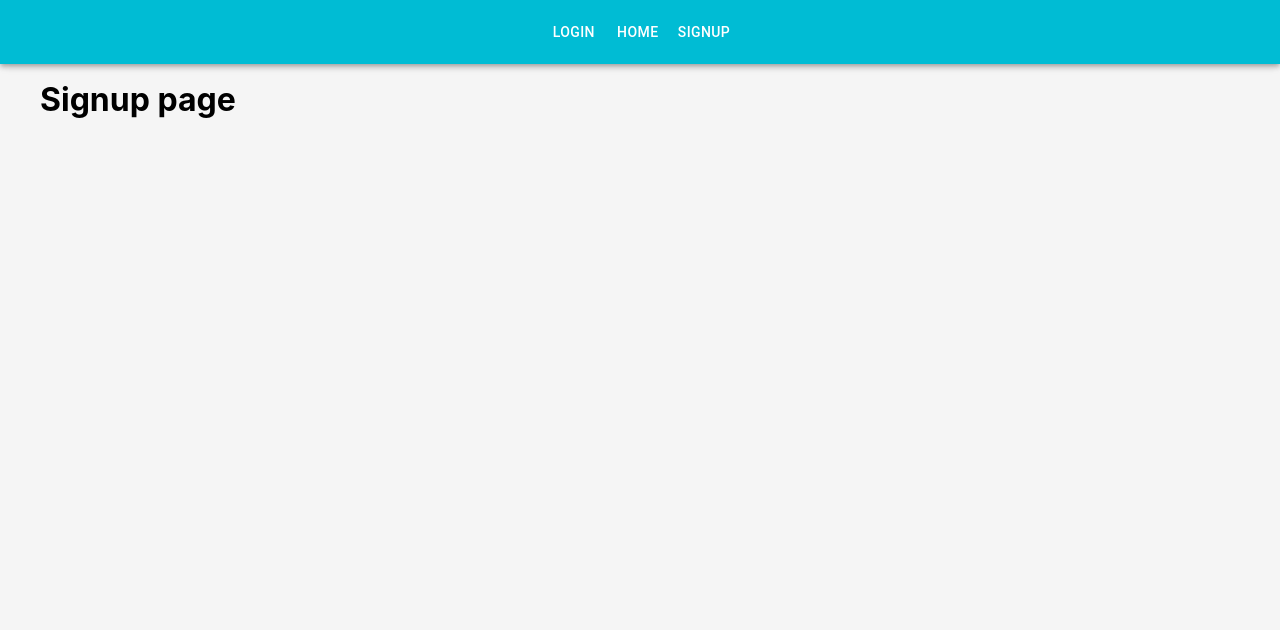
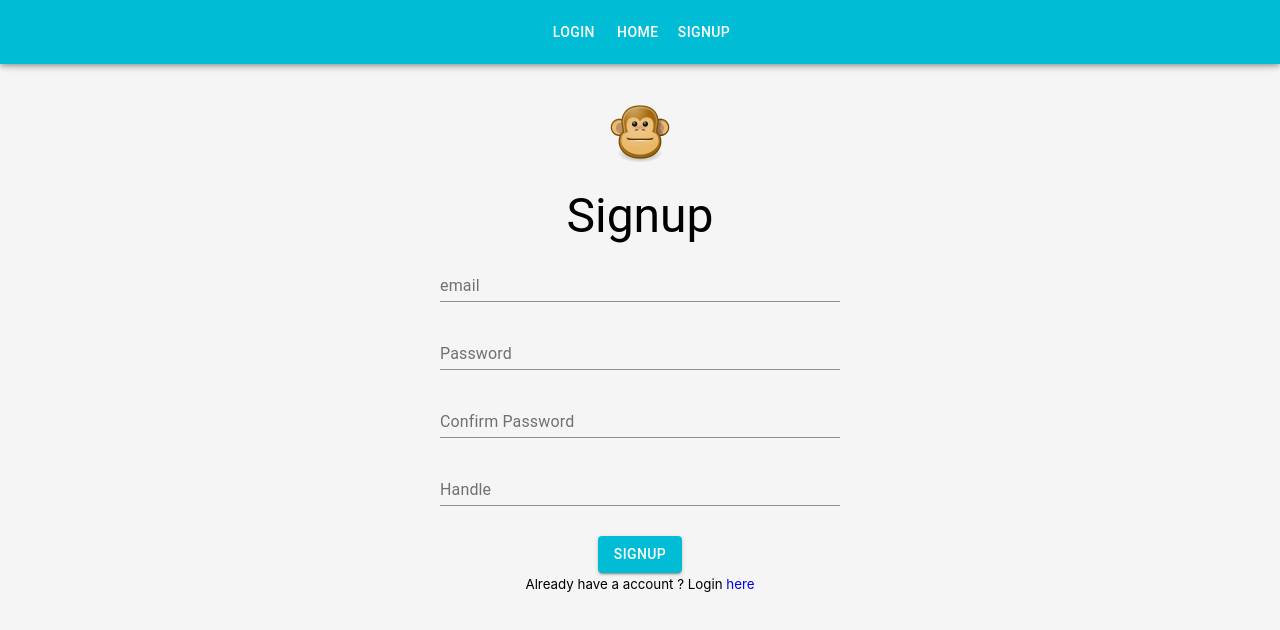
Before and after one commit to hikari77/rgpost-client, a React (Create React App) app: page /signup in a window 1280 px wide. Shown: the top 630 px of the page. Built offline with nearby package versions, Linux system fonts and the light colour scheme.

Commit message:
add signup and authenticated

```diff
--- a/package.json
+++ b/package.json
@@ -9,6 +9,7 @@
     "@testing-library/user-event": "^7.2.1",
     "axios": "^0.19.2",
     "dayjs": "^1.8.31",
+    "jwt-decode": "^2.2.0",
     "react": "^16.13.1",
     "react-dom": "^16.13.1",
     "react-router-dom": "^5.2.0",
--- a/src/App.js
+++ b/src/App.js
@@ -1,35 +1,37 @@
 import React, { Component } from 'react';
 import { BrowserRouter as Router, Switch, Route} from 'react-router-dom';
 import './App.css';
-
+import themeFile from './util/theme';
+import jwtDecode from 'jwt-decode';
 // MUI
 import { createMuiTheme, MuiThemeProvider } from '@material-ui/core/styles';
 
 
 // components
 import Navbar from './components/Navbar';
+import AuthRoute from './util/AuthRoute';
 
 // pages
 import home from './pages/home';
 import login from './pages/login';
 import signup from './pages/signup';
 
-const theme = createMuiTheme({
-  palette: {
-    primary: {
-      light: '#33c9dc',
-      main: '#00bcd4',
-      dark: '#008394',
-      contrastText: '#fff'
-    },
-    secondary: {
-      light: '#ff6333',
-      main: '#ff3d00',
-      dark: '#b22a00',
-      contrastText: '#fff'
-    }
-  },
-});
+const theme = createMuiTheme(themeFile);
+
+
+let authenticated;
+const token = localStorage.FBIdToken;
+
+if(token) {
+  const decodedToken = jwtDecode(token);
+  // console.log(decodedToken);
+  if(decodedToken.exp * 1000 < Date.now()){
+    window.location.href = '/login';
+    authenticated = false;
+  } else {
+    authenticated = true;
+  }
+}
 
 
 class App extends Component {
@@ -42,8 +44,8 @@
           <div className="container">
             <Switch>
               <Route exact path='/' component={home} />
-              <Route exact path='/login' component={login} />
-              <Route exact path='/signup' component={signup} />
+              <AuthRoute exact path='/login' component={login} authenticated={authenticated}/>
+              <AuthRoute exact path='/signup' component={signup} authenticated={authenticated}/>
             </Switch>
           </div>
         </Router>
--- a/src/pages/login.js
+++ b/src/pages/login.js
@@ -12,28 +12,9 @@
 import CircularProgress from '@material-ui/core/CircularProgress';
 
 
-const styles = {
-    form: {textAlign: 'center'},
-    image: {margin: '20px auto 20px auto'},
-    pageTile: {
-        margin: '10px auto 10px auto'
-    },
-    textField: {
-        margin: '10px auto 10px auto'
-    },
-    button: {
-        marginTop: 20,
-        positions: 'relative'
-    },
-    customError: {
-        color: 'red',
-        fontSize: '0.8rem',
-        marginTop: 10
-    },
-    progress: {
-        position: 'absolute'
-    }
-}
+const styles = (theme) => ({
+    ...theme.spreadThis
+});
 
 
 
@@ -59,7 +40,7 @@
         }
         axios.post('/login', userData)
             .then(res => {
-                console.log(res.data);
+                localStorage.setItem('FBIdToken', `Bearer ${res.data.token}`);
                 this.setState({
                     loading: false
                 });
--- a/src/pages/signup.js
+++ b/src/pages/signup.js
@@ -1,13 +1,156 @@
-import React, { Component } from 'react'
+import React, { Component } from 'react';
+import PropTypes from 'prop-types';
+import AppIcon from '../images/icon.png';
+import axios from 'axios';
+import { Link } from 'react-router-dom';
+// MUI
+import { withStyles } from '@material-ui/core/styles';
+import Grid from '@material-ui/core/Grid';
+import Typography from '@material-ui/core/Typography';
+import TextField from '@material-ui/core/TextField';
+import Button from '@material-ui/core/Button';
+import CircularProgress from '@material-ui/core/CircularProgress';
+
+
+const styles = (theme) => ({
+    ...theme.spreadThis
+});
+
 
 class signup extends Component {
+    constructor(){
+        super();
+        this.state = {
+            email: '',
+            password: '',
+            confirmPassword: '',
+            handle: '',
+            loading: false,
+            errors: {}
+        }
+    }
+    handleSubmit = (event) => {
+        event.preventDefault();
+        this.setState({
+            loading: true
+        });
+        const newUserData = {
+            email: this.state.email,
+            password: this.state.password,
+            confirmPassword: this.state.confirmPassword,
+            handle: this.state.handle
+        }
+        axios.post('/signup', newUserData)
+            .then(res => {
+                console.log(res.data);
+                localStorage.setItem('FBIdToken', `Bearer ${res.data.token}`);
+                this.setState({
+                    loading: false
+                });
+                this.props.history.push('/')
+            })
+            .catch(err => {
+                this.setState({
+                    errors: err.response.data,
+                    loading: false
+                })
+            })
+    };
+
+    handleChange = (event) => {
+        this.setState({
+            [event.target.name]: event.target.value
+        });
+    }
+
+
+
     render() {
+        const { classes } = this.props;
+        const { errors, loading } = this.state;
+
         return (
-            <div>
-                <h1>Signup page</h1>
-            </div>
+            <Grid container className={classes.form}>
+                <Grid item sm />
+                <Grid item sm>
+                    <img src={AppIcon} alt='monkey' className={classes.image}/>
+                    <Typography variant="h3" className={classes.pageTitle}>
+                        Signup
+                    </Typography>
+                    <form
+                        noValidate
+                        onSubmit={this.handleSubmit}
+                    >
+                        <TextField
+                            id="email"
+                            name="email"
+                            type="email"
+                            label="email"
+                            className={classes.textField}
+                            value={this.state.email}
+                            onChange={this.handleChange}
+                            fullWidth
+                            helperText={errors.email}
+                            error={errors.email ? true : false}/>
+                        <TextField
+                            id="password"
+                            name="password"
+                            type="password"
+                            label="Password"
+                            className={classes.textField}
+                            value={this.state.password}
+                            onChange={this.handleChange}
+                            fullWidth
+                            helperText={errors.password}
+                            error={errors.password ? true : false}/>
+                        <TextField
+                            id="confirmPassword"
+                            name="confirmPassword"
+                            type="password"
+                            label="Confirm Password"
+                            className={classes.textField}
+                            value={this.state.confirmPassword}
+                            onChange={this.handleChange}
+                            fullWidth
+                            helperText={errors.confirmPassword}
+                            error={errors.confirmPassword ? true : false}/>
+                        <TextField
+                            id="handle"
+                            name="handle"
+                            type="text"
+                            label="Handle"
+                            className={classes.textField}
+                            value={this.state.handle}
+                            onChange={this.handleChange}
+                            fullWidth
+                            helperText={errors.handle}
+                            error={errors.handle ? true : false}/>
+                        {errors.general && (
+                            <Typography variant="body2" className={classes.customError}>
+                                {errors.general}
+                            </Typography>
+                        )}
+                        <Button
+                            type="submit"
+                            variant="contained"
+                            color="primary"
+                            disabled={loading}
+                            className={classes.button}>
+                            Signup
+                            {loading && (<CircularProgress size={20} className={classes.progress}/>)}
+                        </Button>
+                        <br/>
+                        <small>Already have a account ? Login <Link to="/login">here</Link></small>
+                    </form>
+                </Grid>
+                <Grid item sm/>
+            </Grid>
         )
     }
 }
 
-export default signup
+signup.propTypes = {
+    classes: PropTypes.object.isRequired
+}
+
+export default withStyles(styles)(signup);
--- /dev/null
+++ b/src/util/AuthRoute.js
@@ -0,0 +1,11 @@
+import React from 'react'
+import { Route, Redirect } from 'react-router-dom';
+
+const AuthRoute = ({ component: Component, authenticated, ...rest}) => (
+    <Route
+    {...rest}
+    render={(props) => authenticated === true ? <Redirect to='/'/>  : <Component {...props}/>}
+    />
+);
+
+export default AuthRoute;
--- /dev/null
+++ b/src/util/theme.js
@@ -0,0 +1,39 @@
+export default {
+    palette: {
+      primary: {
+        light: '#33c9dc',
+        main: '#00bcd4',
+        dark: '#008394',
+        contrastText: '#fff'
+      },
+      secondary: {
+        light: '#ff6333',
+        main: '#ff3d00',
+        dark: '#b22a00',
+        contrastText: '#fff'
+      }
+    },
+
+    spreadThis: {
+      form: {textAlign: 'center'},
+    image: {margin: '20px auto 20px auto'},
+    pageTile: {
+        margin: '10px auto 10px auto'
+    },
+    textField: {
+        margin: '10px auto 10px auto'
+    },
+    button: {
+        marginTop: 20,
+        positions: 'relative'
+    },
+    customError: {
+        color: 'red',
+        fontSize: '0.8rem',
+        marginTop: 10
+    },
+    progress: {
+        position: 'absolute'
+    }
+    }
+  }
```
Also changed, not shown: 1 other file (tests, documents, lock files or other folders).
